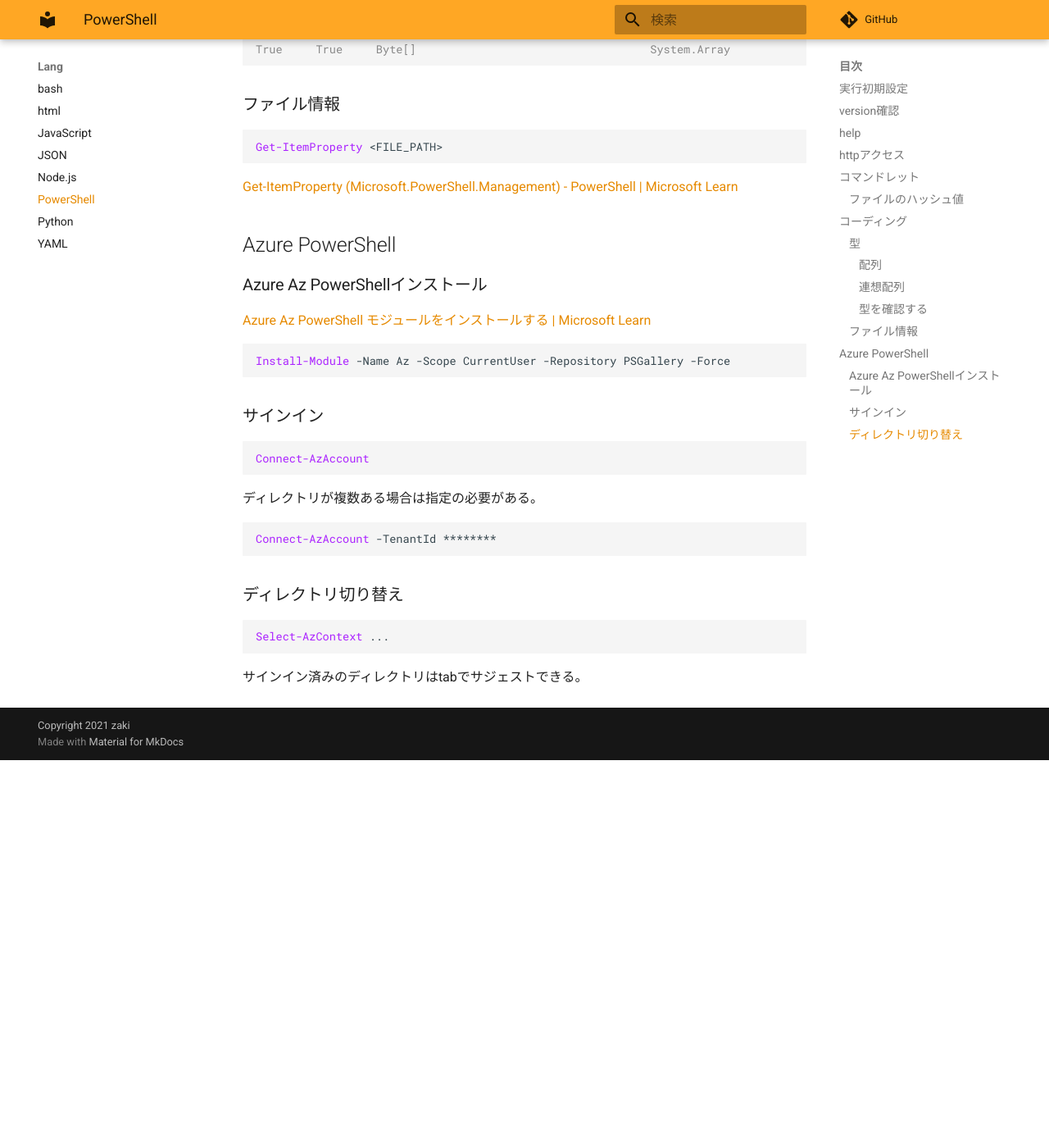
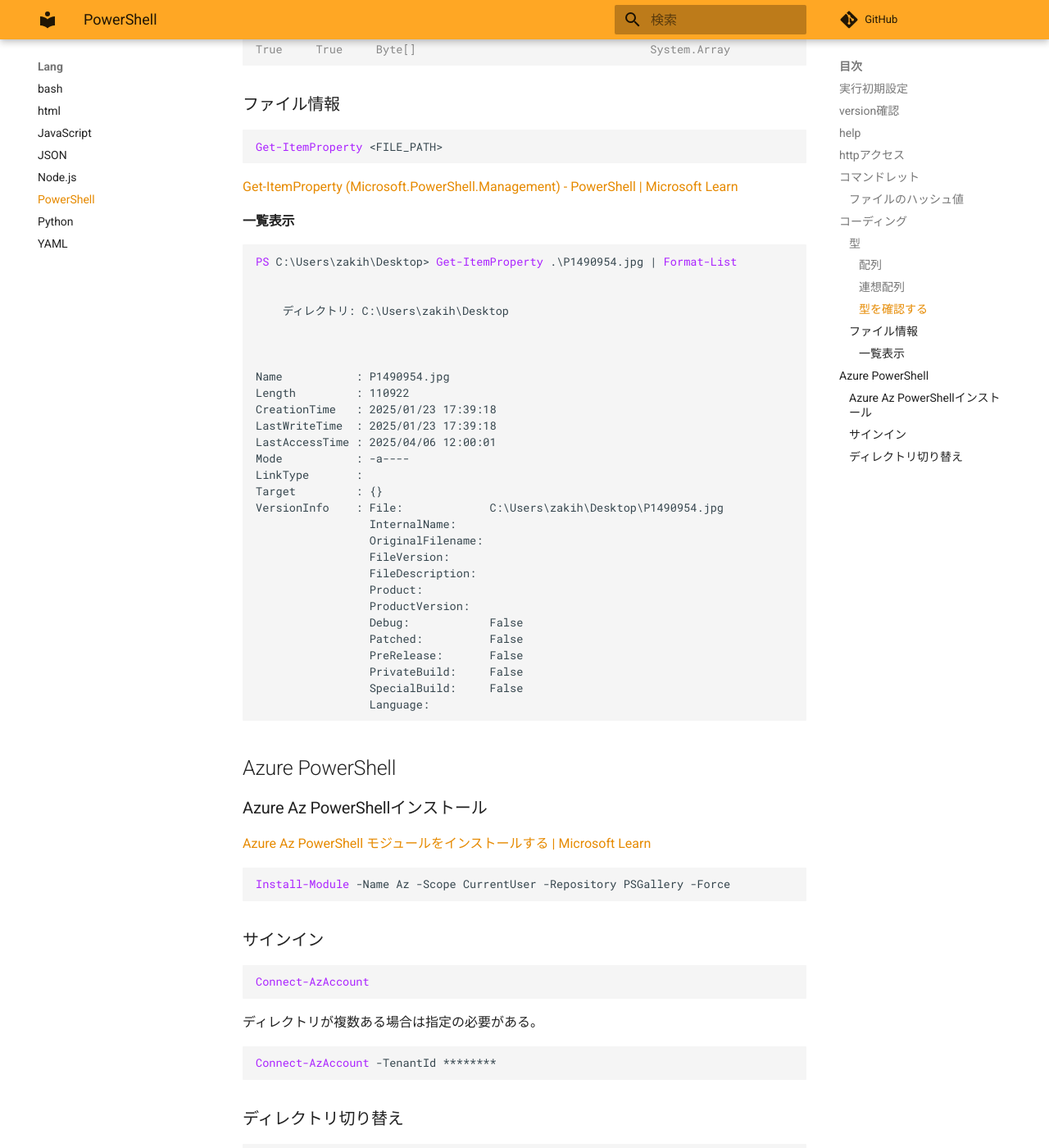
Before and after one commit to zaki-lknr/docs, an MkDocs documentation site: the page built from docs/lang/powershell.md, in a window 1280 px wide and 1400 px high, scrolled down 2181 px. Shown: the whole window at 82% size. Built offline with MkDocs 1.6.1 and Material for MkDocs 9.7.7, drawn with Linux system fonts in a browser that asks for light colours; comment, search, counter and statistics services are not loaded; before the commit the page ends 3108 px from its top, so only the background shows below that.

Commit message:
add: lang/powershell: Get-ItemPropertyとFormat-List

````diff
--- a/docs/lang/powershell.md
+++ b/docs/lang/powershell.md
@@ -112,6 +112,39 @@ Get-ItemProperty <FILE_PATH>
 
 [Get-ItemProperty (Microsoft.PowerShell.Management) - PowerShell | Microsoft Learn](https://learn.microsoft.com/ja-jp/powershell/module/microsoft.powershell.management/get-itemproperty?view=powershell-7.5)
 
+#### 一覧表示
+
+```ps1
+PS C:\Users\zakih\Desktop> Get-ItemProperty .\P1490954.jpg | Format-List
+
+
+    ディレクトリ: C:\Users\zakih\Desktop
+
+
+
+Name           : P1490954.jpg
+Length         : 110922
+CreationTime   : 2025/01/23 17:39:18
+LastWriteTime  : 2025/01/23 17:39:18
+LastAccessTime : 2025/04/06 12:00:01
+Mode           : -a----
+LinkType       :
+Target         : {}
+VersionInfo    : File:             C:\Users\zakih\Desktop\P1490954.jpg
+                 InternalName:
+                 OriginalFilename:
+                 FileVersion:
+                 FileDescription:
+                 Product:
+                 ProductVersion:
+                 Debug:            False
+                 Patched:          False
+                 PreRelease:       False
+                 PrivateBuild:     False
+                 SpecialBuild:     False
+                 Language:
+```
+
 ## Azure PowerShell
 
 ### Azure Az PowerShellインストール
````
